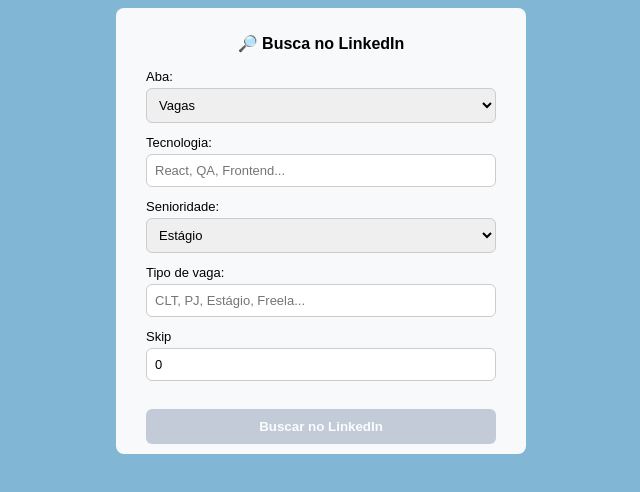
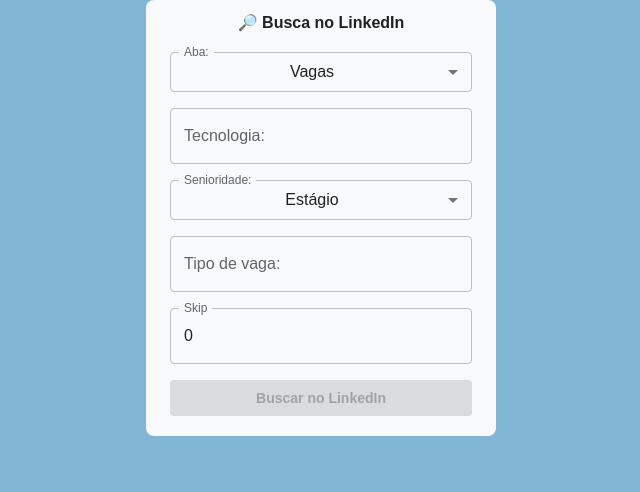
Before and after one commit to solebellsBEACH/linkedin-search, a React (Create React App) app: page / in a window 1280 px wide. Shown: the top 492 px of the page, without its empty margins (319-959 px from the left). Built offline with nearby package versions, Linux system fonts and the light colour scheme.

Commit message:
feat: adding UI Improves

```diff
--- a/package.json
+++ b/package.json
@@ -3,6 +3,9 @@
   "version": "0.1.0",
   "private": true,
   "dependencies": {
+    "@emotion/react": "^11.14.0",
+    "@emotion/styled": "^11.14.1",
+    "@mui/material": "^7.2.0",
     "@testing-library/jest-dom": "^5.16.5",
     "@testing-library/react": "^13.4.0",
     "@testing-library/user-event": "^13.5.0",
--- a/src/App.tsx
+++ b/src/App.tsx
@@ -1,13 +1,37 @@
-import './App.css'
+import { ThemeProvider, CssBaseline, Container, Box, Typography, Button } from '@mui/material';
 import { TecnicalForm } from './components/TecnicalForm';
+import theme from './theme/theme';
 
-export default function Popup() {
+export default function App() {
   return (
-    <div>
-      <h3 className="title">🔎 Busca no LinkedIn</h3>
-      <section>
-       <TecnicalForm />
-      </section>
-    </div>
+    <ThemeProvider theme={theme}>
+      <CssBaseline />
+      <Box
+        sx={{
+          bgcolor: 'background.default',
+          minHeight: '100vh',
+          display: 'flex',
+          justifyContent: 'center',
+          alignItems: 'start',
+        }}
+      >
+        <Container
+          maxWidth="xs"
+          sx={{
+            bgcolor: 'background.paper',
+            borderRadius: 2,
+            padding: '10px 30px',
+            fontFamily: 'Arial, sans-serif',
+            width: 350,
+            textAlign: 'center',
+          }}
+        >
+          <Typography variant="h6" className="title" sx={{ mb: 2 }}>
+            🔎 Busca no LinkedIn
+          </Typography>
+          <TecnicalForm />
+        </Container>
+      </Box>
+    </ThemeProvider>
   );
 }
--- a/src/components/TecnicalForm/index.tsx
+++ b/src/components/TecnicalForm/index.tsx
@@ -1,29 +1,28 @@
-import React from "react"
-import { useForm, Controller } from "react-hook-form"
-import { DeveloperFormValues } from "../../shared/types/developer"
-import { onSubmit } from "../../shared/utils/query"
-import { Select } from "../select"
-import { Input } from "../input"
+import React from 'react';
+import { useForm, Controller } from 'react-hook-form';
+import { DeveloperFormValues } from '../../shared/types/developer';
+import { onSubmit } from '../../shared/utils/query';
+import { Button, Stack } from '@mui/material';
+import { Select } from '../select';
+import { Input } from '../input';
 
 export function TecnicalForm() {
   const { handleSubmit, control, watch } = useForm<DeveloperFormValues>({
     defaultValues: {
-      tab: "jobs",
+      tab: 'jobs',
       skip: 0,
-      seniority:"Estágio",
+      seniority: 'Estágio',
     },
-  })
+  });
 
-  const values = watch()
+  const values = watch();
 
   const isFormFilled =
-    values.tab &&
-    values.tech?.trim() &&
-    values.seniority &&
-    values.skip !== undefined
+    values.tab && values.tech?.trim() && values.seniority && values.skip !== undefined;
 
   return (
-    <form onSubmit={handleSubmit(onSubmit)} className="flex flex-col gap-4">
+    <form onSubmit={handleSubmit(onSubmit)}>
+      <Stack spacing={2}>
         <Controller
           name="tab"
           control={control}
@@ -85,9 +84,12 @@
           )}
         />
 
-      <button type="submit" className="button" disabled={!isFormFilled}>
+        <Button type="submit"
+          style={{marginBottom:10}}
+          variant="contained" color="primary" disabled={!isFormFilled}>
           Buscar no LinkedIn
-      </button>
+        </Button>
+      </Stack>
     </form>
-  )
+  );
 }
--- a/src/components/input.tsx
+++ b/src/components/input.tsx
@@ -1,29 +1,29 @@
-import React, { forwardRef, HTMLInputTypeAttribute } from "react"
-import "./components.css"
+import { TextField } from '@mui/material';
+import React, { forwardRef, HTMLInputTypeAttribute } from 'react';
 
 type InputProps = {
-  label: string
-  value?: any
-  onChange?: (val: any) => void
-  placeholder?: string
-  type?: HTMLInputTypeAttribute
-} & React.InputHTMLAttributes<HTMLInputElement>
+  label: string;
+  value?: any;
+  onChange?: (val: any) => void;
+  placeholder?: string;
+  type?: HTMLInputTypeAttribute;
+  color?: 'primary' | 'secondary' | 'error' | 'info' | 'success' | 'warning';
+} & Omit<React.InputHTMLAttributes<HTMLInputElement>, 'onChange' | 'value'>;
 
 export const Input = forwardRef<HTMLInputElement, InputProps>(
-  ({ label, value, onChange, placeholder, type = "text", ...rest }, ref) => (
-    <label className="label">
-      {label}
-      <input
-        ref={ref}
-        type={type}
-        value={value}
-        onChange={e => onChange?.(e.target.value)}
-        placeholder={placeholder}
-        className="input"
-        {...rest}
-      />
-    </label>
+  ({ label, value, onChange, placeholder, type = 'text', color = 'primary', ...rest }, ref) => (
+    <TextField
+      fullWidth
+      label={label}
+      value={value}
+      inputRef={ref}
+      onChange={e => onChange?.(e.target.value)}
+      placeholder={placeholder}
+      type={type}
+      variant="outlined"
+      color={color}
+    />
   )
-)
+);
 
-Input.displayName = "Input"
+Input.displayName = 'Input';
--- a/src/components/select.tsx
+++ b/src/components/select.tsx
@@ -1,28 +1,49 @@
-import React, { forwardRef } from "react"
-import "./components.css"
+// src/components/Select.tsx
+import {
+  FormControl,
+  InputLabel,
+  MenuItem,
+  Select as MUISelect,
+  SelectChangeEvent,
+} from '@mui/material';
+import React, { forwardRef } from 'react';
 
 type SelectProps = {
-  label: string
-  value?: string
-  onChange?: (val: string) => void
-  children: React.ReactNode
-} & React.SelectHTMLAttributes<HTMLSelectElement>
+  label: string;
+  value?: string;
+  onChange?: (val: string) => void;
+  children: React.ReactNode;
+};
 
 export const Select = forwardRef<HTMLSelectElement, SelectProps>(
-  ({ label, value, onChange, children, ...rest }, ref) => (
-    <label className="label">
-      {label}
-      <select
-        ref={ref}
+  ({ label, value = '', onChange, children }, ref) => (
+    <FormControl fullWidth size="small">
+      <InputLabel>{label}</InputLabel>
+      <MUISelect
+        inputRef={ref}
         value={value}
-        onChange={e => onChange?.(e.target.value)}
-        className="input"
-        {...rest}
+        label={label}
+        onChange={(e: SelectChangeEvent<string>) => {
+          if (onChange) onChange(e.target.value);
+        }}
       >
-        {children}
-      </select>
-    </label>
+        {/* Transformar <option> em <MenuItem> */}
+        {React.Children.map(children, child => {
+          if (
+            React.isValidElement(child) &&
+            typeof child.props.value === 'string'
+          ) {
+            return (
+              <MenuItem value={child.props.value}>
+                {child.props.children}
+              </MenuItem>
+            );
+          }
+          return null;
+        })}
+      </MUISelect>
+    </FormControl>
   )
-)
+);
 
-Select.displayName = "Select"
+Select.displayName = 'Select';
--- a/src/index.tsx
+++ b/src/index.tsx
@@ -1,6 +1,8 @@
 import React from 'react';
 import ReactDOM from 'react-dom/client';
 import App from './App';
+import { ThemeProvider, CssBaseline, } from '@mui/material';
+import theme from './theme/theme';
 
 const root = document.createElement("div")
 root.className = "container"
@@ -8,6 +10,9 @@
 const rootDiv = ReactDOM.createRoot(root);
 rootDiv.render(
   <React.StrictMode>
-    <App />
+    <ThemeProvider theme={theme}>
+      <CssBaseline />
+      <App />
+    </ThemeProvider>
   </React.StrictMode>
 );
--- /dev/null
+++ b/src/theme/theme.ts
@@ -0,0 +1,28 @@
+// src/theme.ts
+import { createTheme } from '@mui/material/styles';
+
+const theme = createTheme({
+  palette: {
+    background: {
+      default: '#81b7d4',
+      paper: '#f7f9fa',
+    },
+    primary: {
+      main: '#0072b1',
+    },
+  },
+  typography: {
+    fontFamily: 'Arial, sans-serif',
+    h6: {
+      fontSize: '16px',
+      fontWeight: 600,
+      textAlign: 'center',
+    },
+    button: {
+      fontWeight: 600,
+      textTransform: 'none',
+    },
+  },
+});
+
+export default theme;
```
Also changed, not shown: 2 other files (tests, documents, lock files or other folders). Lines whose indentation alone changed are shown as unchanged.
